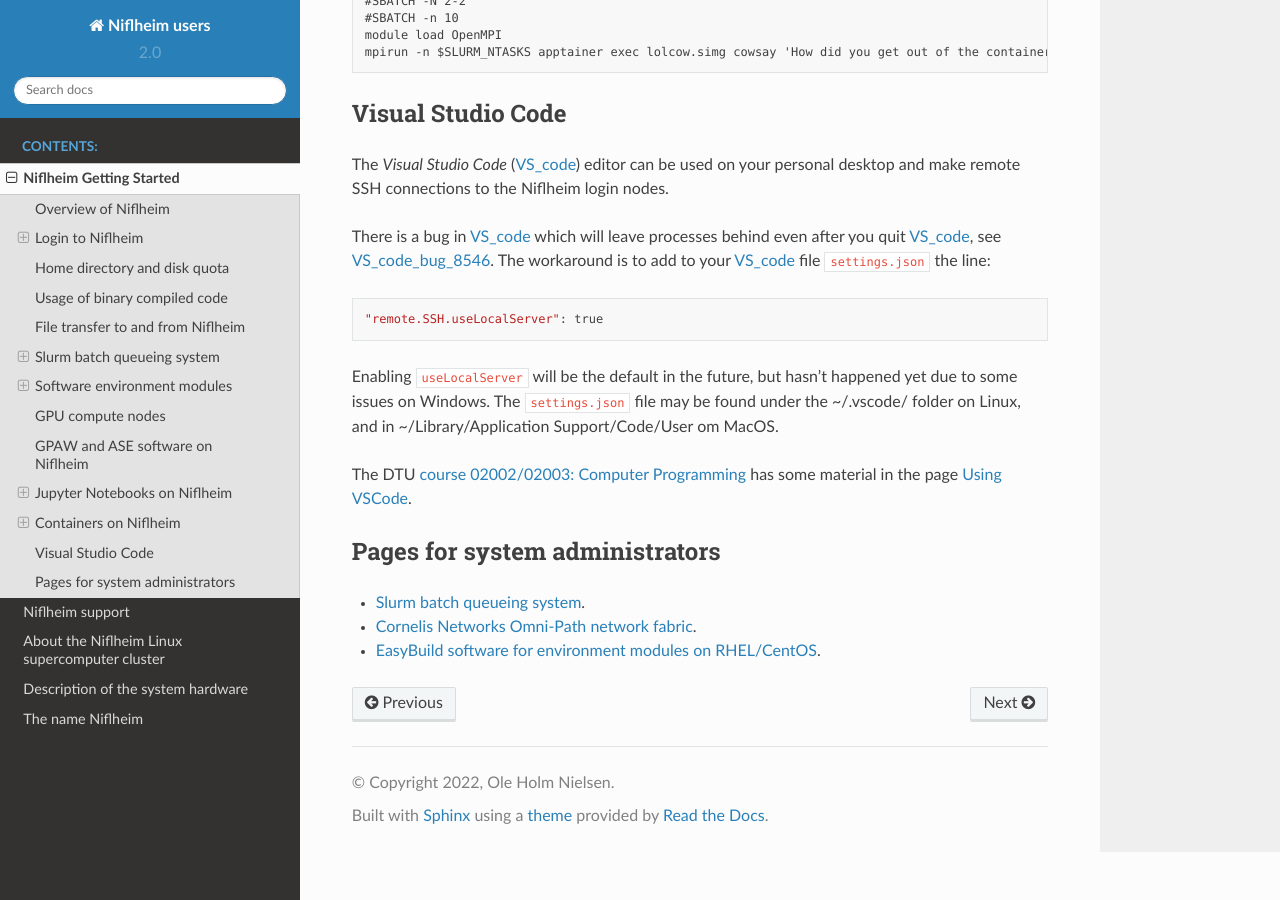
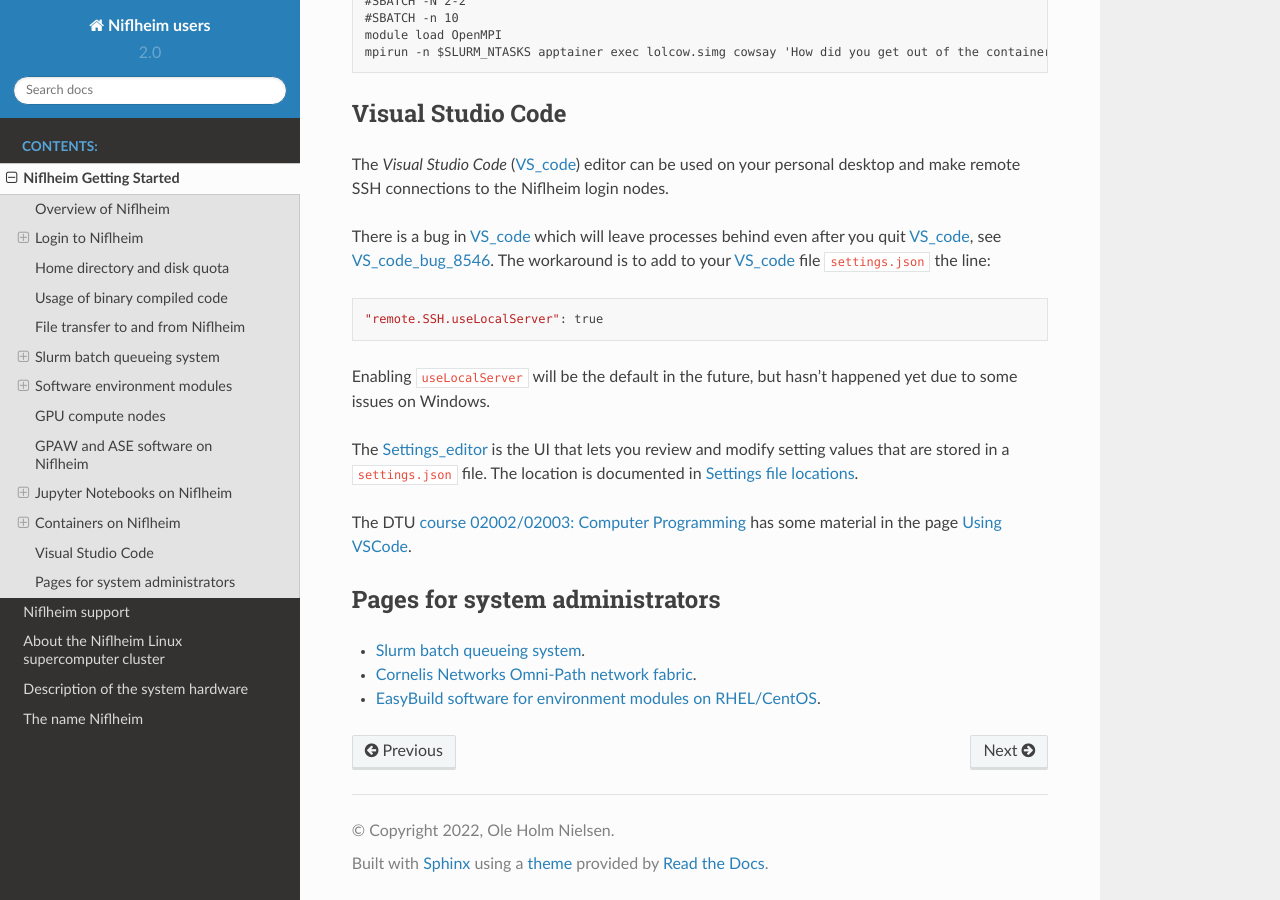
Before and after one commit to OleHolmNielsen/Niflheim_users, a Sphinx documentation site: the page built from docs/Niflheim_Getting_Started.rst, in a window 1280 px wide and 900 px high, scrolled down 21632 px. Built offline with Sphinx 7.4.7 and the Read the Docs theme 2.0.0, drawn with Linux system fonts in a browser that asks for light colours.

Commit message:
Document Settings_editor

```diff
--- a/docs/Niflheim_Getting_Started.rst
+++ b/docs/Niflheim_Getting_Started.rst
@@ -1042,14 +1042,16 @@
   "remote.SSH.useLocalServer": true
 
 Enabling ``useLocalServer`` will be the default in the future, but hasn't happened yet due to some issues on Windows.
-The ``settings.json`` file may be found under the ~/.vscode/ folder on Linux,
-and in ~/Library/Application Support/Code/User om MacOS.
+
+The Settings_editor_ is the UI that lets you review and modify setting values that are stored in a ``settings.json`` file.
+The location is documented in `Settings file locations <https://code.visualstudio.com/docs/getstarted/settings#_settings-file-locations>`_.
 
 The DTU `course 02002/02003: Computer Programming <https://cp.pages.compute.dtu.dk/02002public/da/index.html>`_
 has some material in the page `Using VSCode <https://cp.pages.compute.dtu.dk/02002public/da/vscode/index.html>`_.
 
 .. _VS_code: https://code.visualstudio.com/
 .. _VS_code_bug_8546: https://github.com/microsoft/vscode-remote-release/issues/8546
+.. _Settings_editor: https://code.visualstudio.com/docs/getstarted/settings#_settingsjson
 
 Pages for system administrators
 ===============================
```
